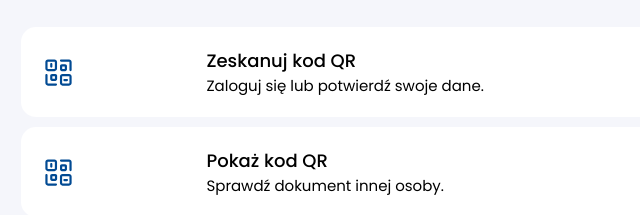
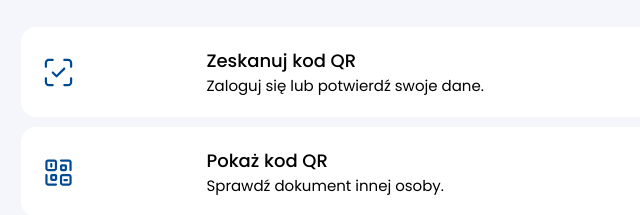
Before and after one commit to szwedas/blebleble, a plain HTML site: page qr.html in a window 1280 px wide. Shown: the part 139-354 px from the top of the page, 0-640 px from the left. Drawn offline with Linux system fonts and the light colour scheme.

Commit message:
Update qr.html

```diff
--- a/qr.html
+++ b/qr.html
@@ -51,7 +51,7 @@
         <p class="description">Wybierz, co chcesz zrobić</p>
         <div class="action_grid">
             <div class="action">
-                <img class="action_image" src="images/ai003_check_document.svg">
+                <img class="action_image" src="images/ai002_confirm_identity.svg">
                 <div class="action_text">
                     <p class="action_title">Zeskanuj kod QR</p>
                     <p class="action_subtitle">Zaloguj się lub potwierdź swoje dane.</p>
```
